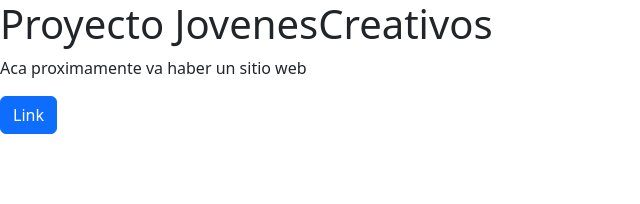
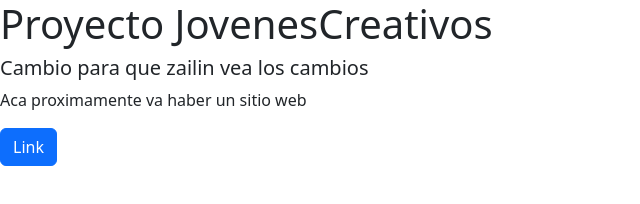
Before and after one commit to Meridadaniel316/ProyectoPruebaJC, a plain HTML site: page index.html in a window 1280 px wide. Shown: the whole page, without its empty margins (0-640 px from the left). Drawn offline with nearby package versions, Linux system fonts and the light colour scheme.

Commit message:
Se creo un h5 para ejemplo de zailin

```diff
--- a/index.html
+++ b/index.html
@@ -10,7 +10,7 @@
 
 <body>
   <h1> Proyecto JovenesCreativos</h1>
-
+  <h5> Cambio para que zailin vea los cambios</h5>
   <p >Aca proximamente va haber un sitio web</p>
 
   <a class="btn btn-primary" href="#" role="button">Link</a>
```
